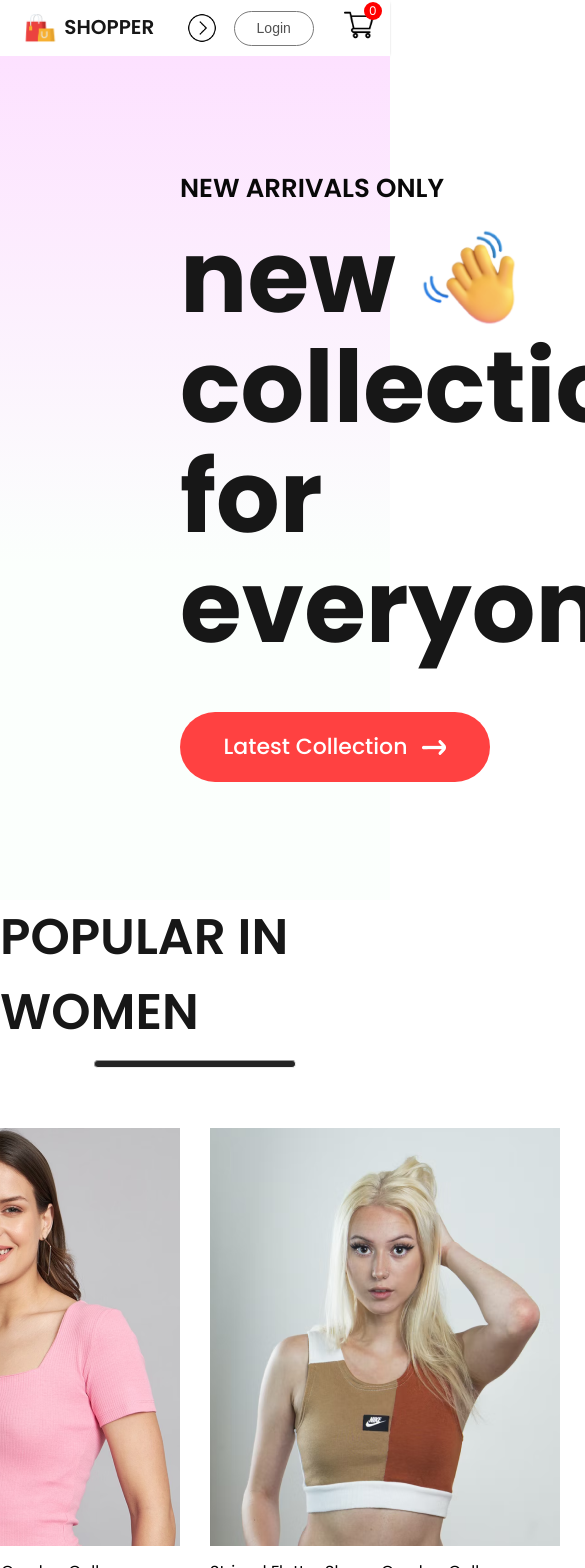
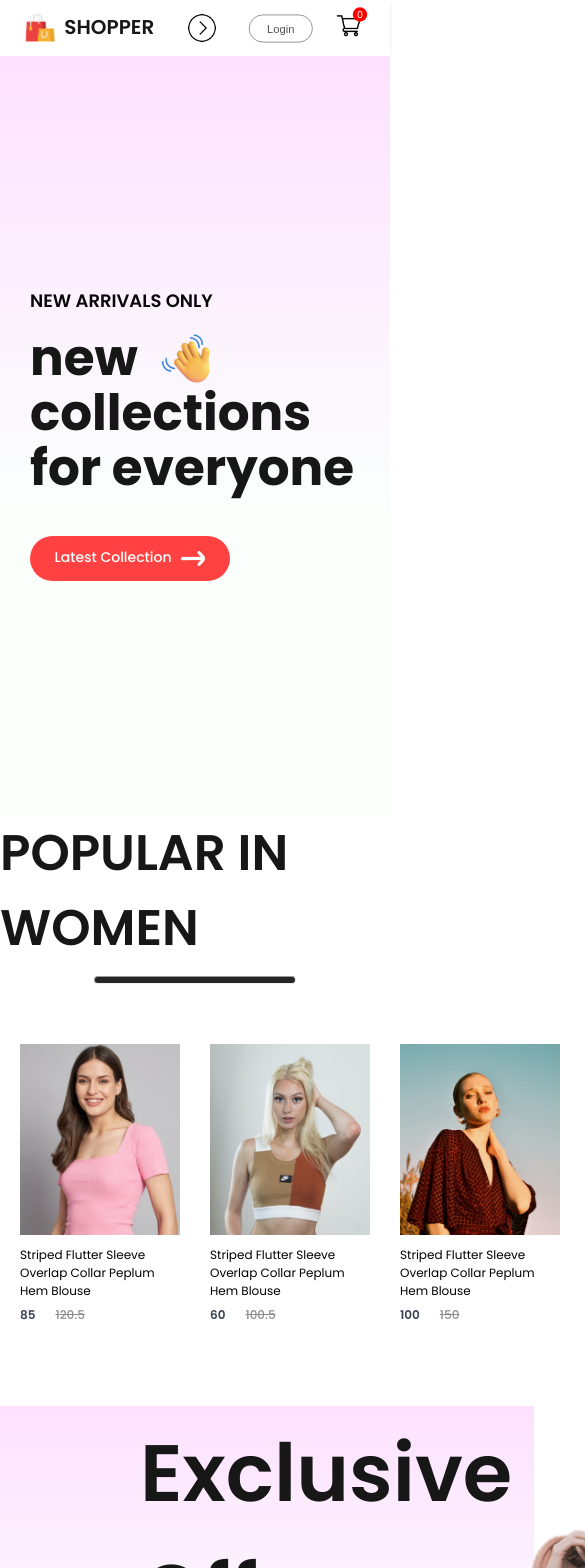
Before and after one commit to WrenMisa/E-CommerceWren.com, a React (Create React App) app: page / in a window 390 px wide. Shown: the top 1568 px of the page, 585 px wide, since content can reach past the window. Built offline with nearby package versions, Linux system fonts and the light colour scheme.

Commit message:
7th commit add to cart / responsive

```diff
--- a/src/Components/Hero/Hero.css
+++ b/src/Components/Hero/Hero.css
@@ -1,5 +1,5 @@
 .hero {
-    height: 100vh;
+    height: 90vh;
     background: linear-gradient(180deg, #fde1ff, #e1ffea22 60%);
     display: flex;
 }
@@ -50,3 +50,93 @@
     align-items: center;
     justify-content: center;
 }
+@media(max-width:1280px) {
+    .hero-left {
+        padding-left: 100px;
+    }
+    .hero-left h2 {
+        font-size: 22px;
+    }
+    .hero-left p {
+        font-size: 60px;
+    }
+    .hero-hand-icon img {
+        width: 80px;
+    }
+    .hero-latest-btn {
+        gap: 10px;
+        width: 250px;
+        height: 60px;
+        margin-top: 20px;
+        font-size: 18px;
+    }
+    .hero-right img {
+        width: 500px;
+    }
+}
+@media(max-width:1024px) {
+    .hero-left {
+        padding-left: 80px;
+    }
+    .hero-left h2 {
+        font-size: 20px;
+    }
+    .hero-left p {
+        font-size: 50px;
+    }
+    .hero-hand-icon img {
+        width: 65px;
+    }
+    .hero-latest-btn {
+        width: 220x;
+        height: 50px;
+        font-size: 16px;
+    }
+    .hero-right img {
+        width: 400px;
+    }
+}
+@media(max-width:800px) {
+    .hero-left {
+        padding-left: 30px;
+    }
+    .hero-left h2 {
+        font-size: 16px;
+    }
+    .hero-left p {
+        font-size: 40px;
+    }
+    .hero-hand-icon img {
+        width: 50px;
+    }
+    .hero-latest-btn {
+        width: 1750x;
+        height: 40px;
+        font-size: 13px;
+    }
+    .hero-right img {
+        width: 300px;
+    }
+}
+@media(max-width:500px) {
+    .hero {
+        flex-direction: column;
+    }
+    .hero-right {
+        display: none;
+    }
+    .hero-left h2 {
+        font-size: 18px;
+    }
+    .hero-left p {
+        font-size: 50px;
+    }
+    .hero-hand-icon img {
+        width: 55px;
+    }
+    .hero-latest-btn {
+        width: 200px;
+        height: 45px;
+        font-size: 14px;
+    }
+}
--- a/src/Components/Item/Item.css
+++ b/src/Components/Item/Item.css
@@ -1,5 +1,8 @@
 .item {
-    width: 350px;
+    width: 280px;
+}
+.item img {
+    width: 280px;
 }
 .item p {
     margin: 6px 0px;
@@ -23,3 +26,57 @@
     transform: scale(1.05);
     transition: 0.6s;
 }
+@media(max-width:1280px) {
+    .item {
+        width: 220px;
+        font-size: 14px;
+    }
+    .item img {
+        width: 220px;
+    }
+    .item-price-old {
+        font-size: 14px;
+    }
+    .item-price-new {
+        font-size: 14px;
+    }
+}
+@media(max-width:1024px) {
+    .item {
+        width: 170px;
+        font-size: 13px;
+    }
+    .item img {
+        width: 170px;
+    }
+    .item-price-old {
+        font-size: 13px;
+    }
+    .item-price-new {
+        font-size: 13px;
+    }
+}
+@media(max-width:800px) {
+    .item {
+        width: 120px;
+        font-size: 12px;
+    }
+    .item img {
+        width: 120px;
+    }
+    .item-price-old {
+        font-size: 12px;
+    }
+    .item-price-new {
+        font-size: 12px;
+    }
+}
+@media(max-width:500px) {
+    .item {
+        width: 160px;
+        font-size: 12px;
+    }
+    .item img {
+        width: 160px;
+    }
+}
--- a/src/Components/Navbar/Navbar.css
+++ b/src/Components/Navbar/Navbar.css
@@ -160,4 +160,7 @@
         height: 70px;
         top: 50px;
     }
+    .nav-login-cart {
+        transform: scale(0.8);
+    }
 }
--- a/src/Components/Popular/Popular.css
+++ b/src/Components/Popular/Popular.css
@@ -21,3 +21,8 @@
     display: flex;
     gap: 30px;
 }
+@media(max-width:1280px) {
+    .popular {
+        height: 70vh;
+    }
+}
```
